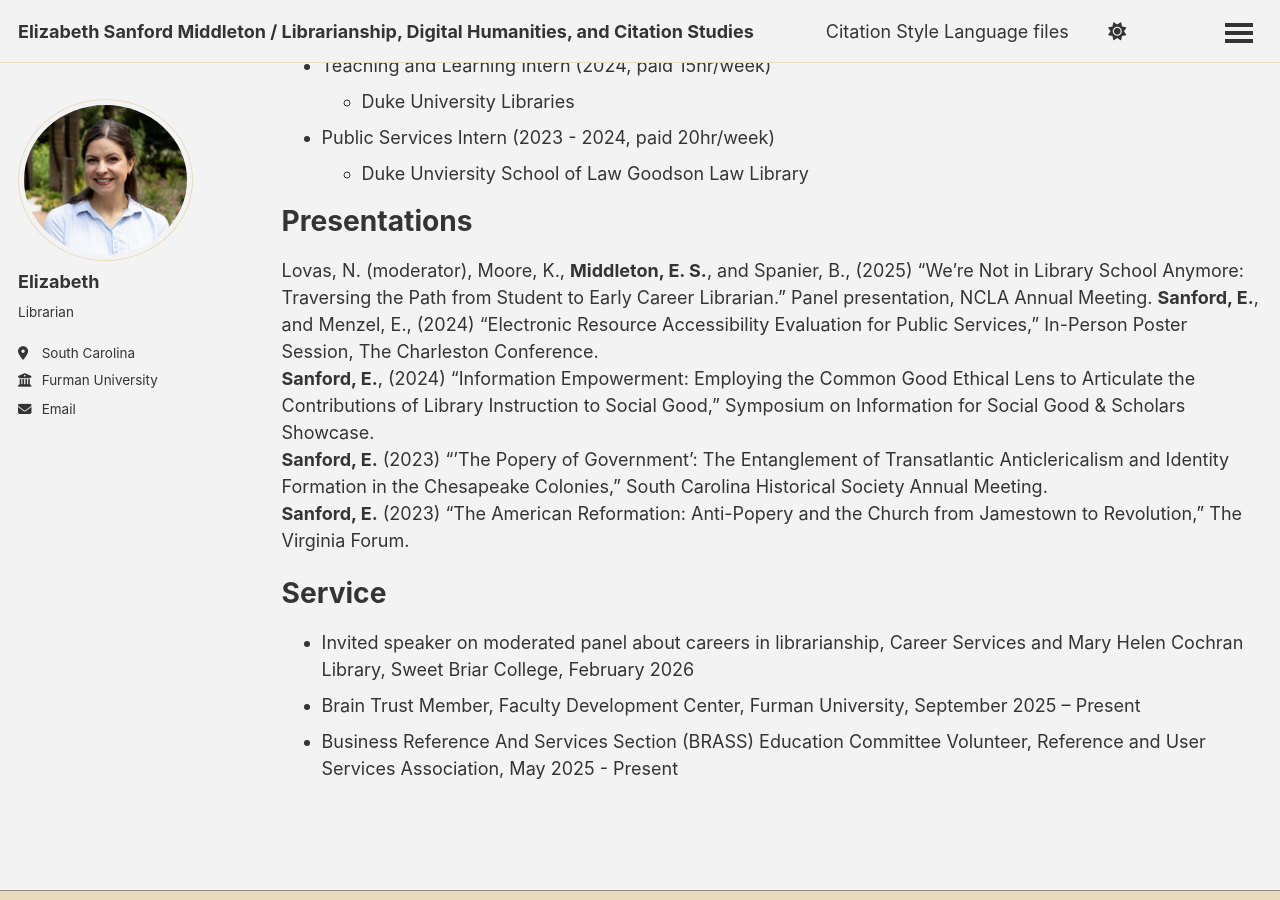
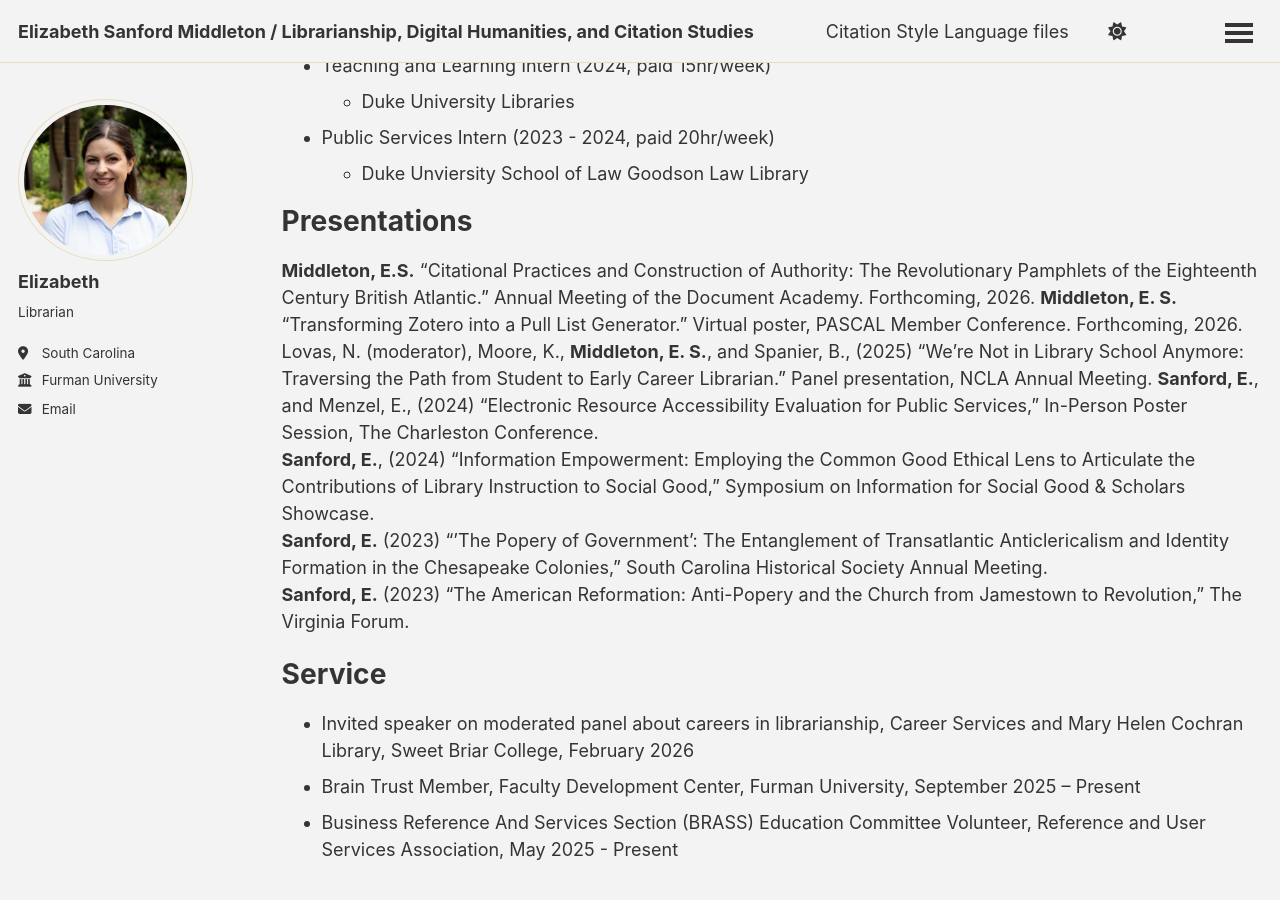
Before and after one commit to elizabethmiddletonlibrarian/site, a Jekyll site: the page built from _pages/cv.md, in a window 1280 px wide and 900 px high, scrolled down 517 px. Built offline with Jekyll 4.4.1, drawn with Linux system fonts in a browser that asks for light colours; a script bundle is joined from its source files by our own code; library files that are not in the unit come from our copies.

Commit message:
Add forthcoming presentations to CV

```diff
--- a/_pages/cv.md
+++ b/_pages/cv.md
@@ -33,6 +33,8 @@ Select experience
 
 Presentations
 ======
+**Middleton, E.S.** “Citational Practices and Construction of Authority: The Revolutionary Pamphlets of the Eighteenth Century British Atlantic.” Annual Meeting of the Document Academy. Forthcoming, 2026.
+**Middleton, E. S.** “Transforming Zotero into a Pull List Generator.” Virtual poster, PASCAL Member Conference. Forthcoming, 2026.
 Lovas, N. (moderator), Moore, K., **Middleton, E. S.**, and Spanier, B., (2025) "We’re Not in Library School Anymore: Traversing the Path from Student to Early Career Librarian.” Panel presentation, NCLA Annual Meeting.
 **Sanford, E.**, and Menzel, E., (2024) “Electronic Resource Accessibility Evaluation for Public Services,” In-Person Poster Session, The Charleston Conference.
 **Sanford, E.**, (2024) “Information Empowerment: Employing the Common Good Ethical Lens to Articulate the Contributions of Library Instruction to Social Good,” Symposium on Information for Social Good & Scholars Showcase.
```
